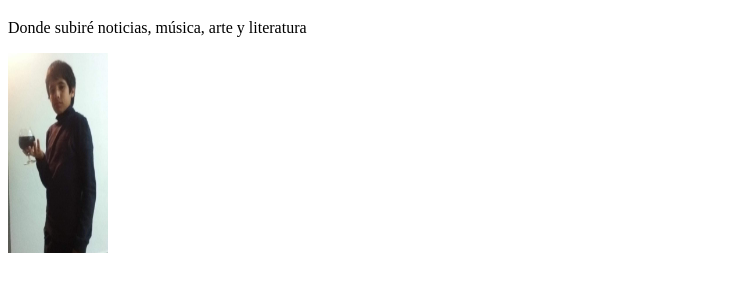
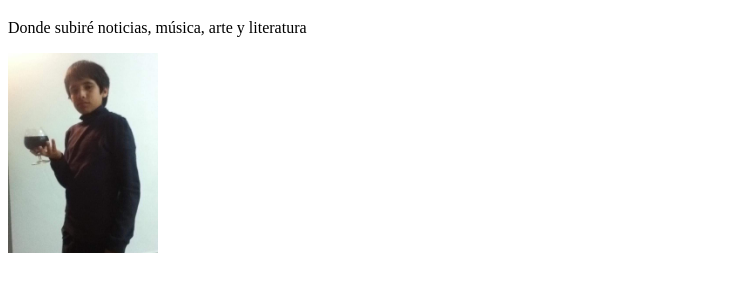
Before and after one commit to Demetorio/Demetorio.github.io, a plain HTML site: page index.html in a window 1280 px wide. Shown: the part 62-354 px from the top of the page, without its empty margins (0-749 px from the left). Drawn offline with Linux system fonts and the light colour scheme.

Commit message:
redimension de imagen correcta

```diff
--- a/index.html
+++ b/index.html
@@ -9,6 +9,6 @@
 <body>
     <h1>Bienvenido cibernauta 🤠 ...a mi blog personal 😎</h1>
     <p>Donde subiré noticias, música, arte y literatura</p>
-    <p><img src="/vino.jpg" alt="" width="100px" height="200px"></p>
+    <p><img src="/vino.jpg" alt="" width="150px" height="200px"></p>
 </body>
 </html>
```
